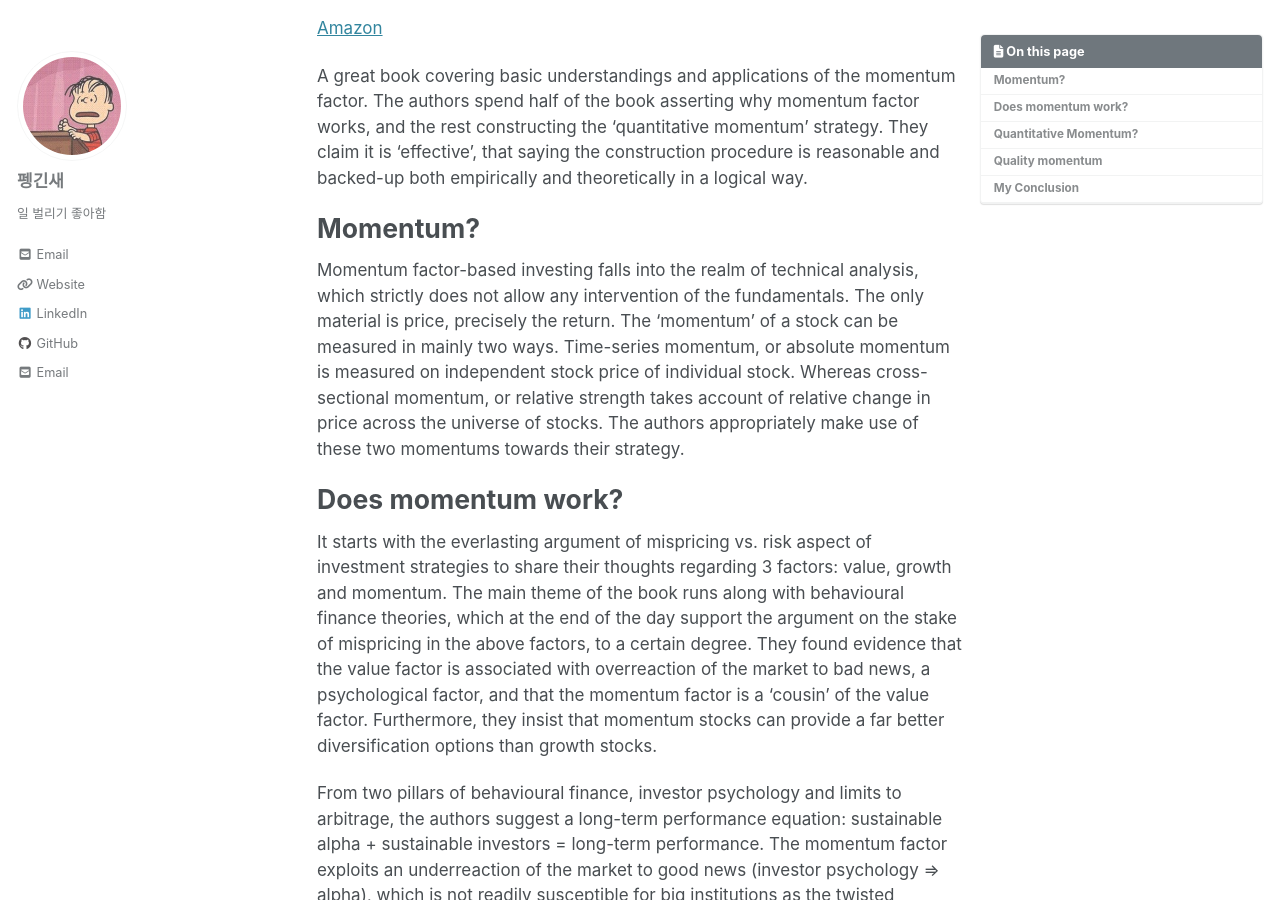
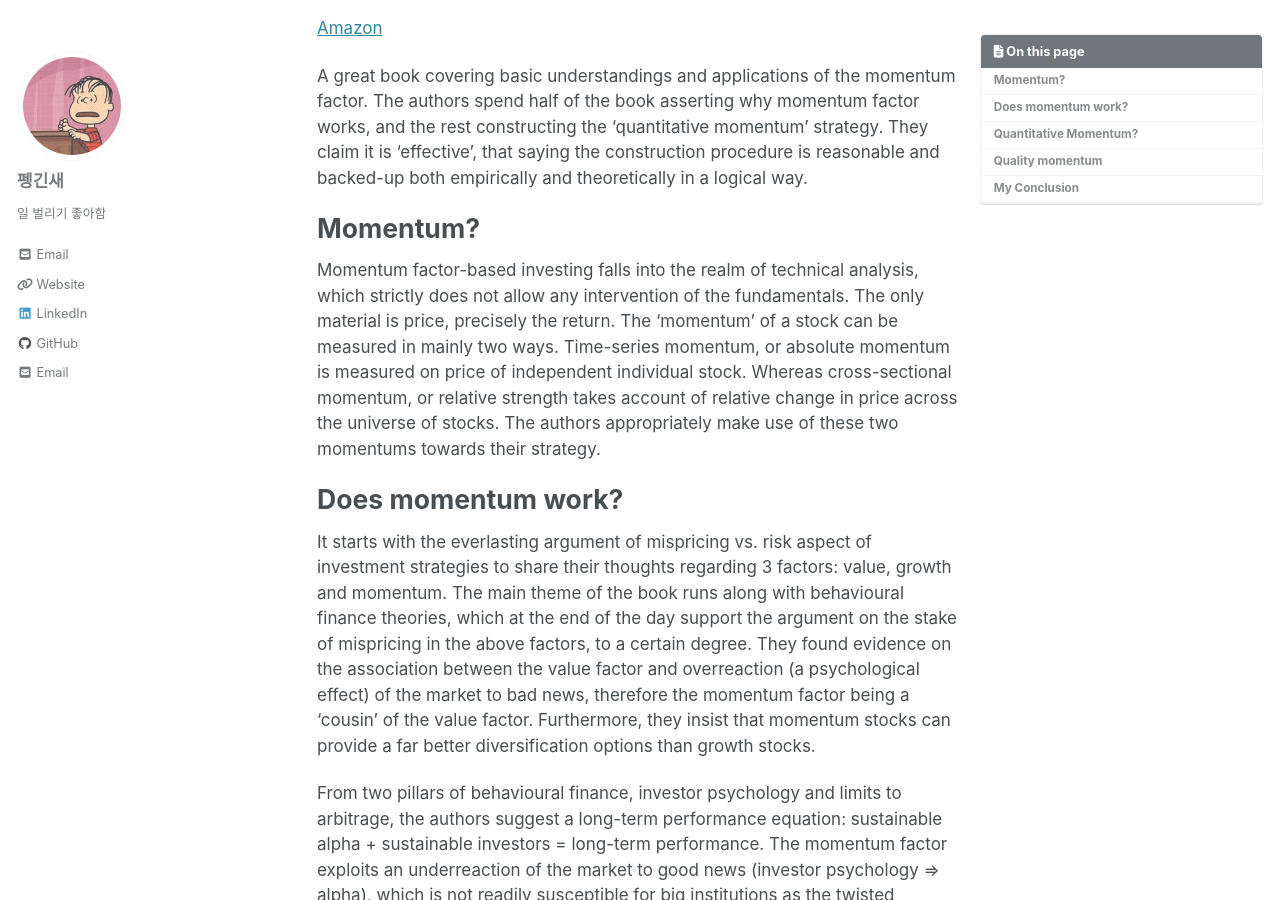
Before and after one commit to sylim2357/sylim2357.github.io, a Jekyll site: the page built from _posts/2020-02-14-Quantitative-Momentum.md, in a window 1280 px wide and 900 px high, scrolled down 240 px. Built offline with Jekyll 4.4.1, drawn with Linux system fonts in a browser that asks for light colours; cached includes are drawn as plain includes; nearby versions of some CDN libraries; comment, search, counter and statistics services are not loaded.

Commit message:
quantitative-momentum

```diff
--- a/_posts/2020-02-14-Quantitative-Momentum.md
+++ b/_posts/2020-02-14-Quantitative-Momentum.md
@@ -19,10 +19,10 @@ Any kind of feedback are welcome.
 A great book covering basic understandings and applications of the momentum factor. The authors spend half of the book asserting why momentum factor works, and the rest constructing the 'quantitative momentum' strategy. They claim it is 'effective', that saying the construction procedure is reasonable and backed-up both empirically and theoretically in a logical way.
 
 # Momentum?
-Momentum factor-based investing falls into the realm of technical analysis, which strictly does not allow any intervention of the fundamentals. The only material is price, precisely the return. The 'momentum' of a stock can be measured in mainly two ways. Time-series momentum, or absolute momentum is measured on independent stock price of individual stock. Whereas cross-sectional momentum, or relative strength takes account of relative change in price across the universe of stocks. The authors appropriately make use of these two momentums towards their strategy.
+Momentum factor-based investing falls into the realm of technical analysis, which strictly does not allow any intervention of the fundamentals. The only material is price, precisely the return. The 'momentum' of a stock can be measured in mainly two ways. Time-series momentum, or absolute momentum is measured on price of independent individual stock. Whereas cross-sectional momentum, or relative strength takes account of relative change in price across the universe of stocks. The authors appropriately make use of these two momentums towards their strategy.
 
 # Does momentum work?
-It starts with the everlasting argument of mispricing vs. risk aspect of investment strategies to share their thoughts regarding 3 factors: value, growth and momentum. The main theme of the book runs along with behavioural finance theories, which at the end of the day support the argument on the stake of mispricing in the above factors, to a certain degree. They found evidence that the value factor is associated with overreaction of the market to bad news, a psychological factor, and that the momentum factor is a 'cousin' of the value factor. Furthermore, they insist that momentum stocks can provide a far better diversification options than growth stocks.
+It starts with the everlasting argument of mispricing vs. risk aspect of investment strategies to share their thoughts regarding 3 factors: value, growth and momentum. The main theme of the book runs along with behavioural finance theories, which at the end of the day support the argument on the stake of mispricing in the above factors, to a certain degree. They found evidence on the association between the value factor and overreaction (a psychological effect) of the market to bad news, therefore the momentum factor being a 'cousin' of the value factor. Furthermore, they insist that momentum stocks can provide a far better diversification options than growth stocks.
 
 From two pillars of behavioural finance, investor psychology and limits to arbitrage, the authors suggest a long-term performance equation: sustainable alpha + sustainable investors = long-term performance. The momentum factor exploits an underreaction of the market to good news (investor psychology => alpha), which is not readily susceptible for big institutions as the twisted incentives structure holds them from taking the career risk (limits to arbitrage => investors). Which to me seems like a behavioural finance version of risk-return tradeoff.
 
```
